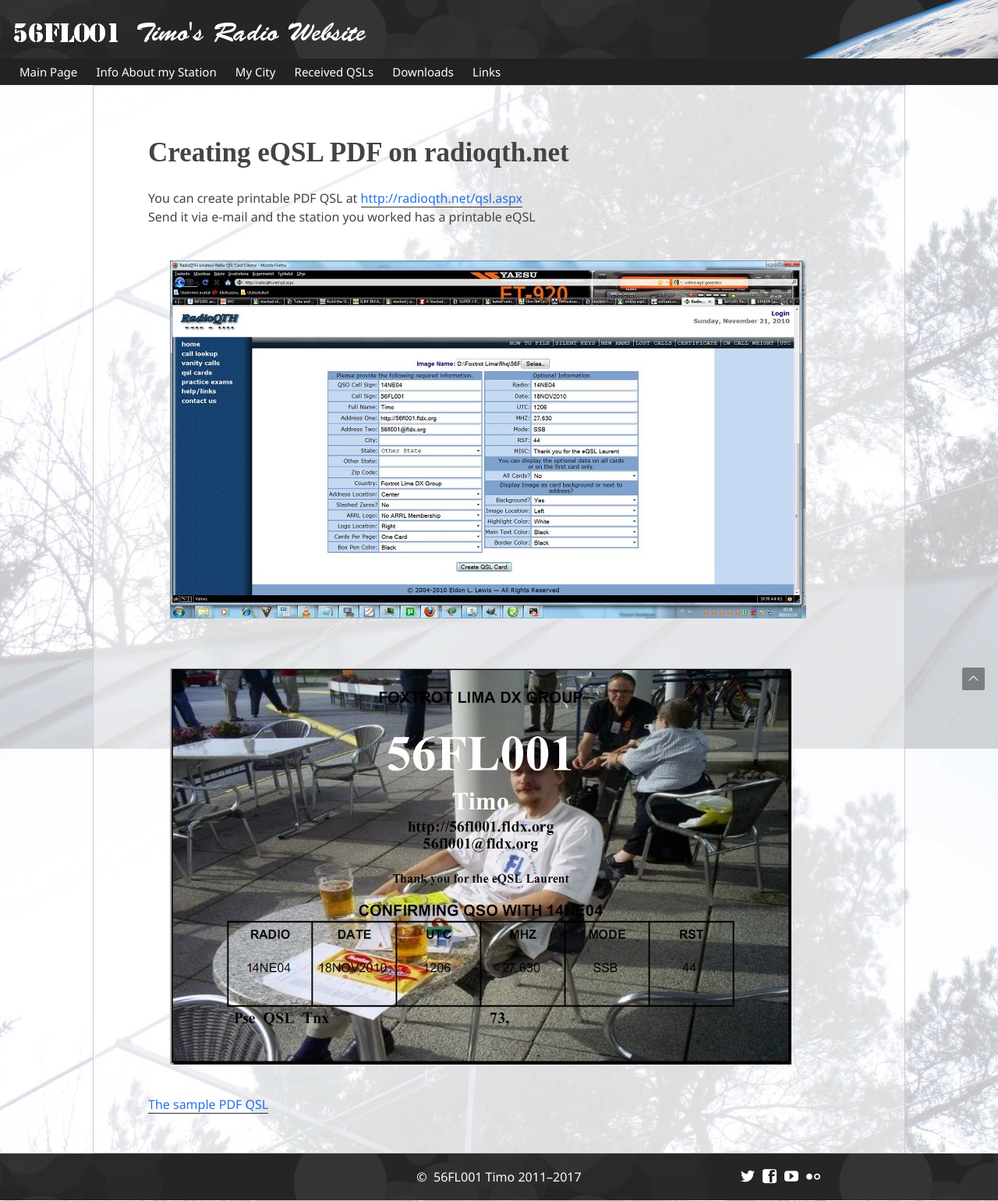
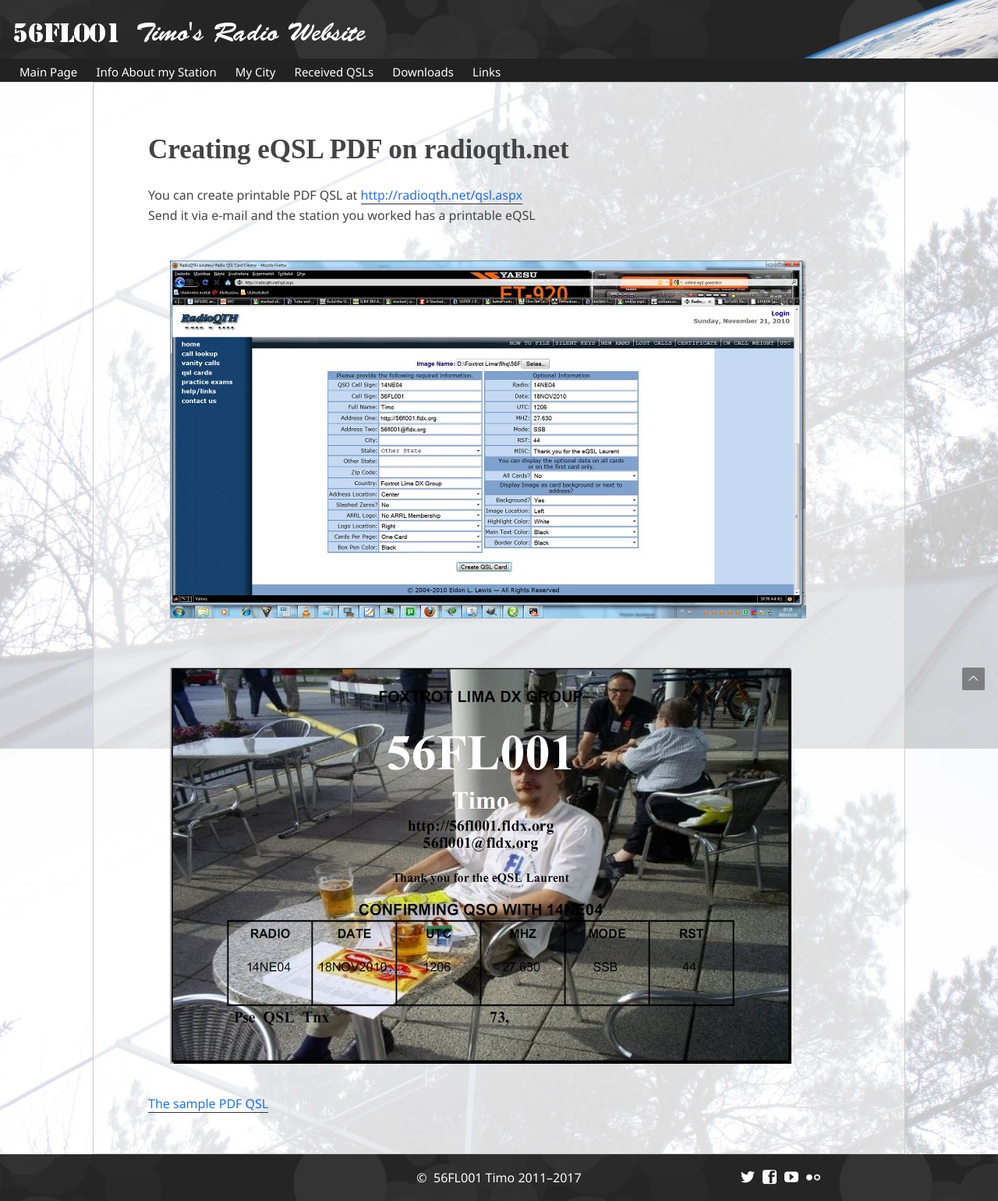
Before and after one commit to teear/56fl001.fldx.org, a Jekyll site: the page built from radioqth-qsl-creator.html, in a window 1280 px wide. Shown: the whole page at 78% size. Built offline with Jekyll 4.4.1, drawn with Linux system fonts in a browser that asks for light colours.

Commit message:
Changed paragraph line-height

```diff
--- a/css/main.scss
+++ b/css/main.scss
@@ -158,12 +158,11 @@
 
 p {
     margin: 10px 0 10px;
-    line-height: 1.5;
+    //line-height: 1.5;
 }
 
 
 h1, h2 {
-    //font-family: "league-gothic", Verdana, Arial, Helvetica, sans-serif;
     font-family: "kulturista-web", "Times New Roman", serif;
     font-weight: 600;
     color: #444;
@@ -384,7 +383,7 @@
 
 .site-nav {
     width: 100%;
-    heigth: 30px;
+    height: 30px;
     background-color: #222;
 }
         .site-nav a {
```
